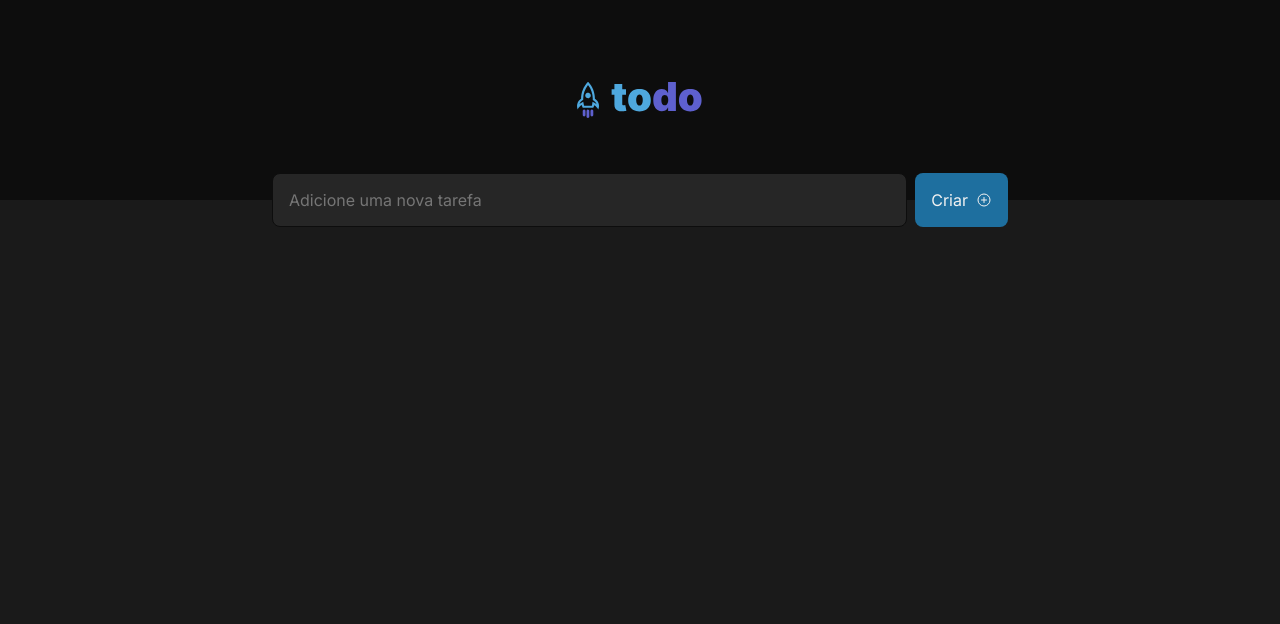
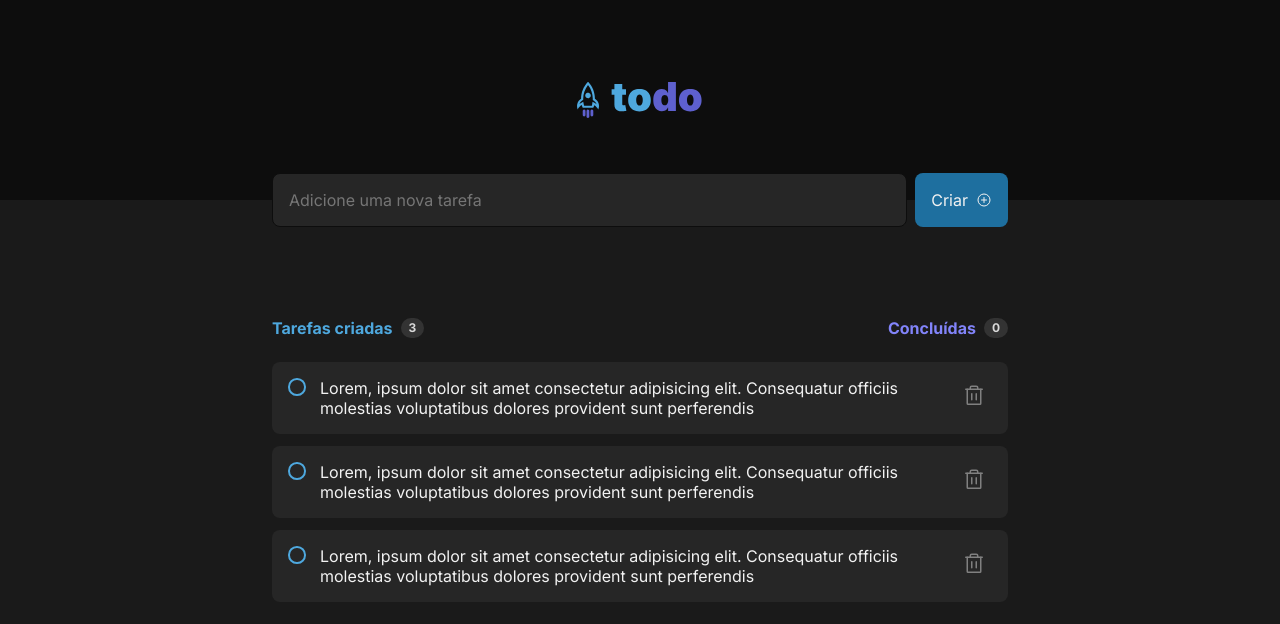
Before and after one commit to rodrigomsrocha/ignite-todo, a React (Vite) app: page / in a window 1280 px wide. Shown: the top 624 px of the page. Built offline with nearby package versions, Linux system fonts and the light colour scheme.

Commit message:
todos list component | application structure done

```diff
--- a/src/App.tsx
+++ b/src/App.tsx
@@ -1,6 +1,7 @@
 import styles from "./App.module.css";
 import { Header } from "./components/Header";
 import { Input } from "./components/Input";
+import { TodoList } from "./components/TodoList";
 
 export function App() {
   return (
@@ -8,6 +9,7 @@ export function App() {
       <Header />
       <main className={styles.wrapper}>
         <Input />
+        <TodoList />
       </main>
     </div>
   );
--- /dev/null
+++ b/src/components/TodoList.module.css
@@ -0,0 +1,143 @@
+.todosContainer {
+  margin-top: 4rem;
+}
+
+.todosContainer header {
+  display: flex;
+  justify-content: space-between;
+  margin-bottom: 1.5rem;
+}
+
+.todosContainer strong {
+  display: flex;
+  gap: 0.5rem;
+}
+
+.todosContainer strong span {
+  font-size: 0.75rem;
+  background: var(--gray-400);
+  color: var(--gray-200);
+  padding: 2px 8px;
+  border-radius: 9999px;
+}
+
+.todosContainer strong:first-child {
+  color: var(--blue);
+}
+
+.todosContainer strong:last-child {
+  color: var(--purple);
+}
+
+.todosEmpty {
+  display: flex;
+  flex-direction: column;
+  align-items: center;
+  justify-content: center;
+  padding: 4rem 1rem;
+  border-top: 1px solid var(--gray-400);
+}
+
+.todosEmpty img {
+  height: 3.5rem;
+  margin-bottom: 1rem;
+}
+
+.todosEmpty strong {
+  line-height: 1.4;
+}
+
+.todos {
+  display: flex;
+  flex-direction: column;
+  gap: 0.75rem;
+}
+
+.todos label {
+  display: flex;
+  align-items: flex-start;
+  padding: 1rem 1rem 1rem 3rem;
+  background: var(--gray-500);
+  gap: 0.75rem;
+  color: var(--gray-100);
+  border-radius: 8px;
+  position: relative;
+}
+
+.todos label input {
+  position: absolute;
+  opacity: 0;
+  cursor: pointer;
+  height: 0;
+  width: 0;
+}
+
+.todos label .checkmark {
+  position: absolute;
+  top: 1rem;
+  left: 1rem;
+  height: 1.1rem;
+  width: 1.1rem;
+  background: transparent;
+  border-radius: 50%;
+  border: 2px solid var(--blue);
+  transition: 0.2s;
+}
+
+.todos label .checkmark:after {
+  content: "";
+  position: absolute;
+  display: none;
+  top: 2px;
+  left: 4px;
+  width: 4px;
+  height: 7px;
+  border: solid var(--gray-100);
+  border-width: 0 2px 2px 0;
+  -webkit-transform: rotate(45deg);
+  -ms-transform: rotate(45deg);
+  transform: rotate(45deg);
+}
+
+.todos label:hover input ~ .checkmark {
+  border-color: var(--blue-dark);
+  background: rgba(78, 168, 222, 0.2);
+}
+
+.todos label input:checked ~ .checkmark {
+  background: var(--purple-dark);
+  border-color: var(--purple-dark);
+}
+
+.todos label input:checked ~ .checkmark:after {
+  display: block;
+}
+
+.todos label input:checked:hover ~ .checkmark {
+  background: var(--purple);
+  border-color: var(--purple);
+}
+
+.todos label input:checked ~ .todoContent {
+  text-decoration: line-through;
+  color: var(--gray-300);
+}
+
+.todos label button {
+  border: 0;
+  background: transparent;
+  color: var(--gray-300);
+  font-size: 0;
+  padding: 6px;
+  border-radius: 4px;
+  transition: 0.2s;
+}
+
+.todos label button:hover {
+  background: var(--gray-400);
+  color: var(--danger);
+}
+
+.todos svg {
+  margin-left: auto;
+}
--- /dev/null
+++ b/src/components/TodoList.tsx
@@ -0,0 +1,45 @@
+import { Trash } from "phosphor-react";
+import clipboard from "../assets/clipboard.svg";
+import styles from "./TodoList.module.css";
+
+const todos = ["1", "2", "3"];
+
+export function TodoList() {
+  return (
+    <div className={styles.todosContainer}>
+      <header>
+        <strong>
+          Tarefas criadas<span>{todos.length}</span>
+        </strong>
+        <strong>
+          Concluídas<span>0</span>
+        </strong>
+      </header>
+      {todos.length === 0 ? (
+        <main className={styles.todosEmpty}>
+          <img src={clipboard} alt="prancheta" />
+          <strong>Você ainda não tem tarefas cadastradas</strong>
+          <span>Crie tarefas e organize seus itens a fazer</span>
+        </main>
+      ) : (
+        <main className={styles.todos}>
+          {todos.map((todo) => (
+            <label htmlFor={todo}>
+              <input type="checkbox" id={todo} />
+              <span className={styles.checkmark} />
+              <span className={styles.todoContent}>
+                Lorem, ipsum dolor sit amet consectetur adipisicing elit.
+                Consequatur officiis molestias voluptatibus dolores provident
+                sunt perferendis
+              </span>
+
+              <button>
+                <Trash size={24} />
+              </button>
+            </label>
+          ))}
+        </main>
+      )}
+    </div>
+  );
+}
```
Also changed, not shown: src/assets/clipboard.svg (added).
